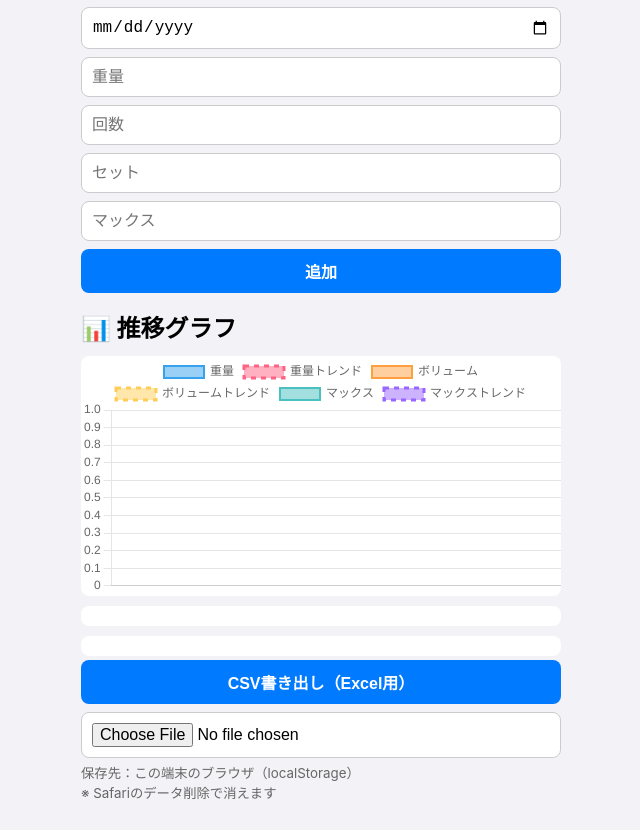
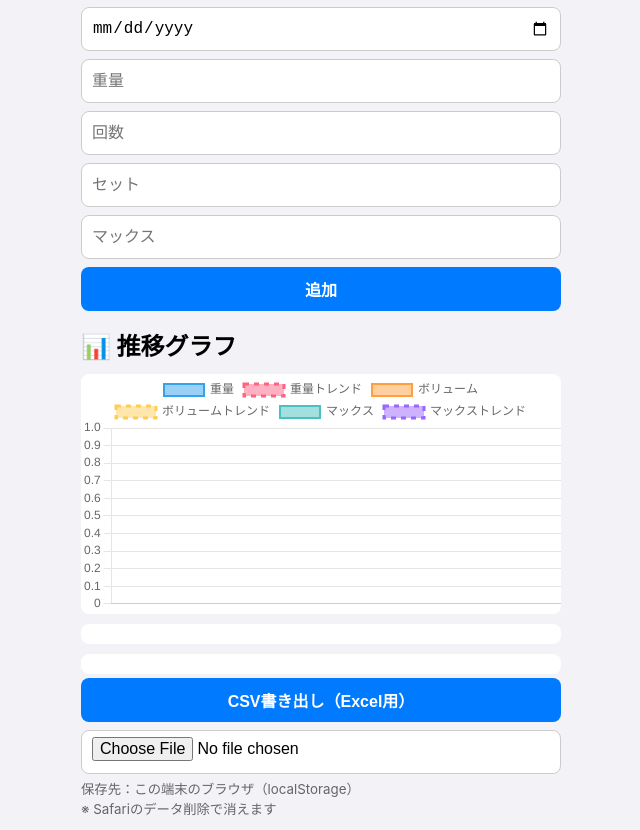
Before and after one commit to mokumokumokkun511/training-log, a plain HTML site: page index.html in a window 1280 px wide. Shown: the part 73-903 px from the top of the page, without its empty margins (319-959 px from the left). Drawn offline with nearby package versions, Linux system fonts and the light colour scheme.

Commit message:
Standardize input and select field sizes
Unified input and select field sizes, especially for date inputs.

```diff
--- a/index.html
+++ b/index.html
@@ -62,6 +62,22 @@ canvas {
 
 small {
   color: #666;
+}
+/* ===== 入力欄サイズ統一（特に日付） ===== */
+input,
+select {
+  box-sizing: border-box;
+  width: 100%;
+  height: 44px;
+  padding: 6px 10px;
+  font-size: 16px;
+}
+
+/* Safari対策：dateだけ微調整 */
+input[type="date"] {
+  appearance: none;
+  -webkit-appearance: none;
+  background-color: #fff;
 }
 </style>
 </head>
```
